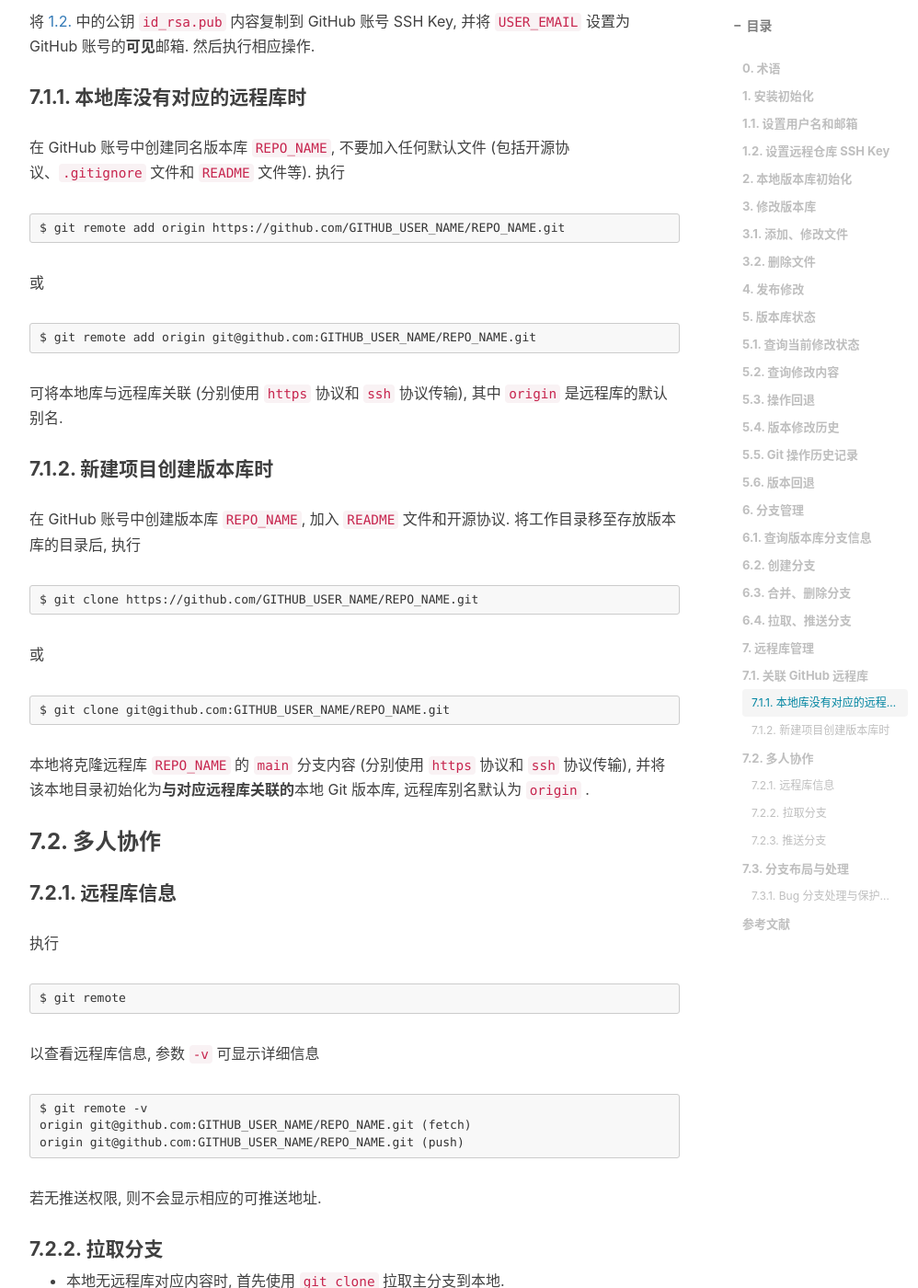
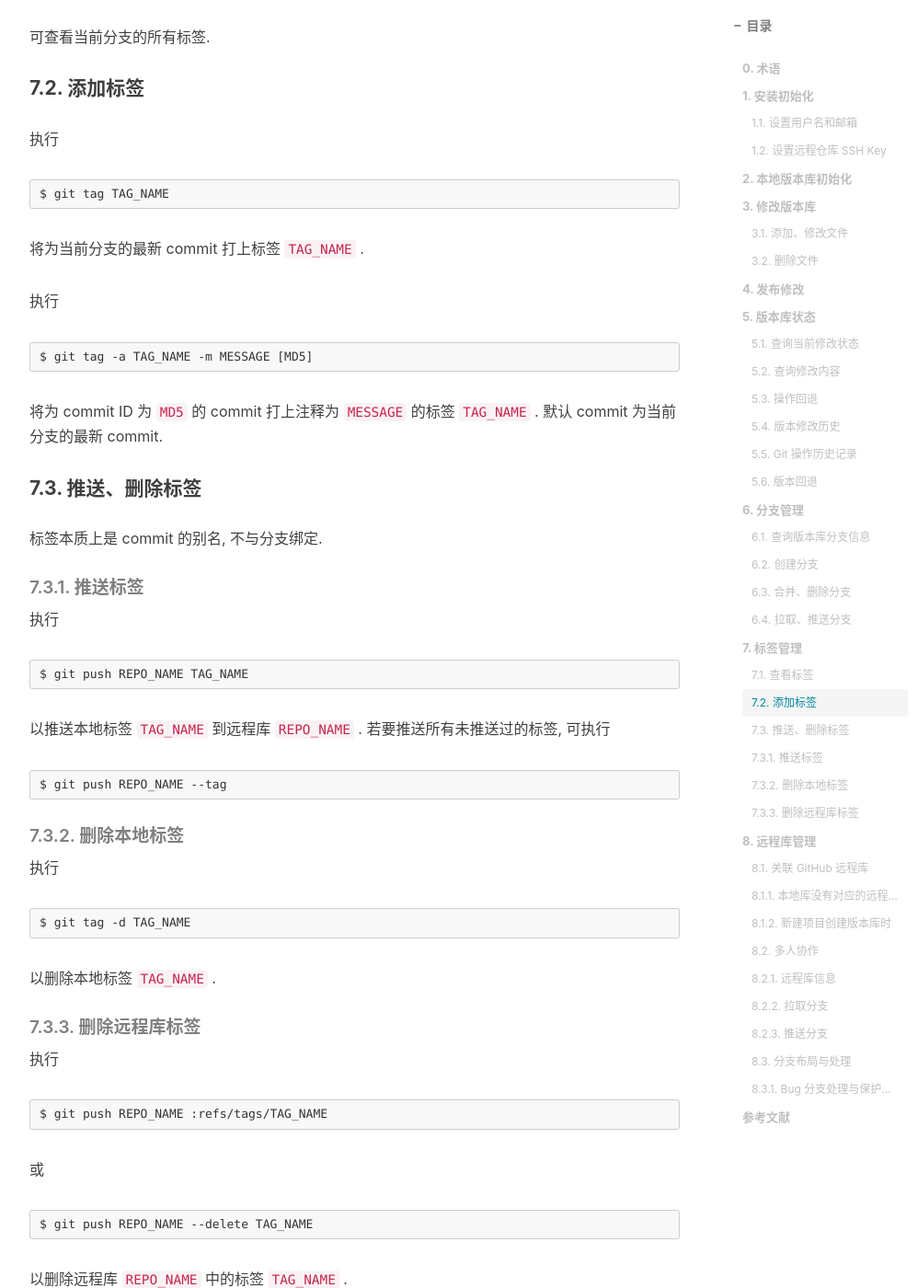
Before and after one commit to Eicmlye/Eicmlye.github.io, a Jekyll site: the page built from _posts/2022-07-25-git-tutorial.md, in a window 1280 px wide and 1400 px high, scrolled down 7364 px. Shown: the whole window at 92% size, without its empty margins (233-1231 px from the left). Built offline with Jekyll 4.4.1, drawn with Linux system fonts in a browser that asks for light colours; nearby versions of some CDN libraries; comment, search, counter and statistics services are not loaded; some of the changed text lies outside the part shown.

Commit message:
upd tag management

```diff
--- a/_posts/2022-07-25-git-tutorial.md
+++ b/_posts/2022-07-25-git-tutorial.md
@@ -12,7 +12,7 @@ tags: # for multiple tags, tabs should be replaced by spaces before '-';
     - Git
 ---
 
-## 0. 术语
+### 0. 术语
 
 未追踪文件 (untracked files): 新建的、从未加入过暂存区的文件.
 
@@ -20,14 +20,14 @@ tags: # for multiple tags, tabs should be replaced by spaces before '-';
 
 忽略的文件 (ignored files): .gitignore 中包含的文件.
 
-## 1. 安装初始化
+### 1. 安装初始化
 
-### 1.1. 设置用户名和邮箱
+#### 1.1. 设置用户名和邮箱
 
     $ git config --global user.name "USER_NAME"
     $ git config --global user.email "USER_EMAIL"
 
-### 1.2. 设置远程仓库 SSH Key
+#### 1.2. 设置远程仓库 SSH Key
 
 在 `C:/User/USER_NAME` 目录中查看是否有 `.ssh` 目录. 若无, 执行
 
@@ -37,7 +37,7 @@ tags: # for multiple tags, tabs should be replaced by spaces before '-';
 
 **注意:** 切勿泄露私钥 `id_rsa`.
 
-## 2. 本地版本库初始化
+### 2. 本地版本库初始化
 
     $ cd REPO_PATH
     $ mkdir REPO_NAME
@@ -47,7 +47,7 @@ tags: # for multiple tags, tabs should be replaced by spaces before '-';
 
 远程库初始化和库关联见 [7.1. 节](#71-关联-github-远程库).
 
-## 3. 修改版本库
+### 3. 修改版本库
 
 **注意:**
 1. 避免使用 Windows 自带的记事本软件编辑文本文件, 建议使用 VS Code 或 Atom.
@@ -55,7 +55,7 @@ tags: # for multiple tags, tabs should be replaced by spaces before '-';
 
         fatal: not a git repository (or any of the parent directories)
 
-### 3.1. 添加、修改文件
+#### 3.1. 添加、修改文件
 
 将要添加到库中的文件移动到库目录内, 或将库中要修改的文件修改后, 执行
 
@@ -68,7 +68,7 @@ tags: # for multiple tags, tabs should be replaced by spaces before '-';
 
     fatal: pathspec 'FILE_NAME' did not match any files
 
-### 3.2. 删除文件
+#### 3.2. 删除文件
 
 将要删除的文件先移出库或直接删除, 然后执行
 
@@ -76,7 +76,7 @@ tags: # for multiple tags, tabs should be replaced by spaces before '-';
 
 使修改进入暂存区.
 
-## 4. 发布修改
+### 4. 发布修改
 
 执行
 
@@ -84,9 +84,9 @@ tags: # for multiple tags, tabs should be replaced by spaces before '-';
 
 以发布暂存区的修改为最新版本库.
 
-## 5. 版本库状态
+### 5. 版本库状态
 
-### 5.1. 查询当前修改状态
+#### 5.1. 查询当前修改状态
 
     $ git status
 
@@ -113,7 +113,7 @@ tags: # for multiple tags, tabs should be replaced by spaces before '-';
     以下修改在 `git commit` 执行后会发布至最新版本库中:
     - 第二处省略号表示已提交至暂存区的修改.
 
-### 5.2. 查询修改内容
+#### 5.2. 查询修改内容
 
     $ git diff FILE_NAME
 
@@ -124,7 +124,7 @@ tags: # for multiple tags, tabs should be replaced by spaces before '-';
 - 按左、右方向键向后、向前翻页
 - 按 `Q` 键退出打印 (也可能是 `Ctrl + Q` , `Shift + Q` , `ESC` 或 `Win + Q` )
 
-### 5.3. 操作回退
+#### 5.3. 操作回退
 
 - 撤销工作区中文件 `FILE_NAME` 的所有修改, 将其状态返回至最新版本库中的状态, 可执行
 
@@ -134,7 +134,7 @@ tags: # for multiple tags, tabs should be replaced by spaces before '-';
 
         $ git reset HEAD FILE_NAME
 
-### 5.4. 版本修改历史
+#### 5.4. 版本修改历史
 
 执行
 
@@ -156,7 +156,7 @@ tags: # for multiple tags, tabs should be replaced by spaces before '-';
 
 参数 `--graph` 将输出分支合并图.
 
-### 5.5. Git 操作历史记录
+#### 5.5. Git 操作历史记录
 
 执行
 
@@ -166,7 +166,7 @@ tags: # for multiple tags, tabs should be replaced by spaces before '-';
 
     MD5_ID (HEAD->main) HEAD@{NUM}: COMMAND: MESSAGE
 
-### 5.6. 版本回退
+#### 5.6. 版本回退
 
 Git 中, `HEAD` 为当前版本指针, 向前1个版本为 `HEAD^`, 向前 n 个版本为 `HEAD~n`.
 
@@ -180,11 +180,11 @@ Git 中, `HEAD` 为当前版本指针, 向前1个版本为 `HEAD^`, 向前 n 个
 
     其中 `MD5_ID` 可在 `git reflog` 的执行结果中查找.
 
-## 6. 分支管理
+### 6. 分支管理
 
 `main` 等指针是分支的首元指针, 指向一个分支的最新发布的修改; `HEAD` 则是工作指针, 指向当前工作所处的分支的首元指针 (如 `main` ), `HEAD`指向的指针所指向的修改称为工作修改.
 
-### 6.1. 查询版本库分支信息
+#### 6.1. 查询版本库分支信息
 
 执行
 
@@ -199,7 +199,7 @@ Git 中, `HEAD` 为当前版本指针, 向前1个版本为 `HEAD^`, 向前 n 个
 
 其中标*的为当前分支.
 
-### 6.2. 创建分支
+#### 6.2. 创建分支
 
 创建分支的本质, 是创建一个指向工作修改的新指针, 并将 `HEAD` 指向这个新指针.
 
@@ -215,7 +215,7 @@ Git 中, `HEAD` 为当前版本指针, 向前1个版本为 `HEAD^`, 向前 n 个
 
     $ git switch -c BRANCH_NAME
 
-### 6.3. 合并、删除分支
+#### 6.3. 合并、删除分支
 
 执行
 
@@ -237,7 +237,7 @@ Git 中, `HEAD` 为当前版本指针, 向前1个版本为 `HEAD^`, 向前 n 个
 
 以删除远程库 `REPO_NAME` 中的分支 `BRANCH_NAME` .
 
-### 6.4. 拉取、推送分支
+#### 6.4. 拉取、推送分支
 
 先用 `git switch` 切换至需要拉取到或推送的分支 `BRANCH_NAME_LOCAL`.
 
@@ -253,13 +253,71 @@ Git 中, `HEAD` 为当前版本指针, 向前1个版本为 `HEAD^`, 向前 n 个
 
 以将远程库 `REMOTE_REPO_NAME` 的分支 `REMOTE_BRANCH_NAME` 的内容拉取到当前分支 `BRANCH_NAME_LOCAL` .
 
-## 7. 远程库管理
+### 7. 标签管理
 
-### 7.1. 关联 GitHub 远程库
+#### 7.1. 查看标签
+
+执行
+
+    $ git tag
+
+可查看当前分支的所有标签.
+
+#### 7.2. 添加标签
+
+执行
+
+    $ git tag TAG_NAME
+
+将为当前分支的最新 commit 打上标签 `TAG_NAME` .
+
+执行
+
+    $ git tag -a TAG_NAME -m MESSAGE [MD5]
+
+将为 commit ID 为 `MD5` 的 commit 打上注释为 `MESSAGE` 的标签 `TAG_NAME` . 默认 commit 为当前分支的最新 commit.
+
+#### 7.3. 推送、删除标签
+
+标签本质上是 commit 的别名, 不与分支绑定.
+
+##### 7.3.1. 推送标签
+
+执行
+
+    $ git push REPO_NAME TAG_NAME
+
+以推送本地标签 `TAG_NAME` 到远程库 `REPO_NAME` . 若要推送所有未推送过的标签, 可执行
+
+    $ git push REPO_NAME --tag
+
+##### 7.3.2. 删除本地标签
+
+执行
+
+    $ git tag -d TAG_NAME
+
+以删除本地标签 `TAG_NAME` .
+
+##### 7.3.3. 删除远程库标签
+
+执行
+
+    $ git push REPO_NAME :refs/tags/TAG_NAME
+
+或
+
+    $ git push REPO_NAME --delete TAG_NAME
+
+以删除远程库 `REPO_NAME` 中的标签 `TAG_NAME` .
+
+### 8. 远程库管理
+
+#### 8.1. 关联 GitHub 远程库
 
 将 [1.2.](#12-设置远程仓库-ssh-key) 中的公钥 `id_rsa.pub` 内容复制到 GitHub 账号 SSH Key, 并将 `USER_EMAIL` 设置为 GitHub 账号的**可见**邮箱. 然后执行相应操作.
 
-#### 7.1.1. 本地库没有对应的远程库时
+##### 8.1.1. 本地库没有对应的远程库时
 
 在 GitHub 账号中创建同名版本库 `REPO_NAME`, 不要加入任何默认文件 (包括开源协议、`.gitignore` 文件和 `README` 文件等). 执行
 
@@ -271,7 +329,7 @@ Git 中, `HEAD` 为当前版本指针, 向前1个版本为 `HEAD^`, 向前 n 个
 
 可将本地库与远程库关联 (分别使用 `https` 协议和 `ssh` 协议传输), 其中 `origin` 是远程库的默认别名.
 
-#### 7.1.2. 新建项目创建版本库时
+##### 8.1.2. 新建项目创建版本库时
 
 在 GitHub 账号中创建版本库 `REPO_NAME`, 加入 `README` 文件和开源协议. 将工作目录移至存放版本库的目录后, 执行
 
@@ -283,9 +341,9 @@ Git 中, `HEAD` 为当前版本指针, 向前1个版本为 `HEAD^`, 向前 n 个
 
 本地将克隆远程库 `REPO_NAME` 的 `main` 分支内容 (分别使用 `https` 协议和 `ssh` 协议传输), 并将该本地目录初始化为**与对应远程库关联的**本地 Git 版本库, 远程库别名默认为 `origin` .
 
-### 7.2. 多人协作
+#### 8.2. 多人协作
 
-#### 7.2.1. 远程库信息
+##### 8.2.1. 远程库信息
 
 执行
 
@@ -299,7 +357,7 @@ Git 中, `HEAD` 为当前版本指针, 向前1个版本为 `HEAD^`, 向前 n 个
 
 若无推送权限, 则不会显示相应的可推送地址.
 
-#### 7.2.2. 拉取分支
+##### 8.2.2. 拉取分支
 
 - 本地无远程库对应内容时, 首先使用 `git clone` 拉取主分支到本地.
 
@@ -319,7 +377,7 @@ Git 中, `HEAD` 为当前版本指针, 向前1个版本为 `HEAD^`, 向前 n 个
 
         $ git push REMOTE_REPO_NAME BRANCH_NAME
 
-#### 7.2.3. 推送分支
+##### 8.2.3. 推送分支
 
 执行
 
@@ -327,7 +385,7 @@ Git 中, `HEAD` 为当前版本指针, 向前1个版本为 `HEAD^`, 向前 n 个
 
 可将本地分支 `BRANCH_NAME_LOCAL` 同步到其在远程库 `REMOTE_REPO_NAME` 中关联的分支.
 
-### 7.3. 分支布局与处理
+#### 8.3. 分支布局与处理
 
 理想的多人协作分支场景应当是
 
@@ -341,7 +399,7 @@ Git 中, `HEAD` 为当前版本指针, 向前1个版本为 `HEAD^`, 向前 n 个
 
 主分支 `main` 应当尽可能稳定, 只用于发布 Release 版本. 各协作者在各自的分支上工作, 完成后将工作合并到组长的分支或 `draft` 分支.
 
-#### 7.3.1. Bug 分支处理与保护现场
+##### 8.3.1. Bug 分支处理与保护现场
 
 Bug 处理具有临时性、紧急性的特点. Git 的工作区和暂存区是各分支共用的. 因此, 当临时需要处理 bug 而切换至 bug 分支时, 手头上的工作未完成, 需要先保存现场. 下面的操作将已追踪的文件保存到 stash list 中.
 
@@ -350,7 +408,7 @@ Bug 处理具有临时性、紧急性的特点. Git 的工作区和暂存区是
 
 若有暂时不便加入暂存区的未追踪文件, 可使用参数 `--include-untracked` 或 `-a`.
 
-**【注意**: 参数 `-u` 会将含有“未追踪且未忽略的文件”的文件夹整个删除, 应避免使用. 参见[该链接](http://web.archive.org/web/20140310215100/http://blog.icefusion.co.uk:80/git-stash-can-delete-ignored-files-git-stash-u/). **】**
+**【注意**: 参数 `-u` 会将含有“未追踪且未忽略的文件”的文件夹整个删除, 应避免使用. 参见[本文](http://web.archive.org/web/20140310215100/http://blog.icefusion.co.uk:80/git-stash-can-delete-ignored-files-git-stash-u/). **】**
 
 此时工作区和暂存区文件都会保存到 WIP 的位置, 工作区恢复到未修改的状态, 可以创建 Bug 分支, 修复后提交到 `main` 分支.
 
@@ -383,6 +441,6 @@ Bug 处理具有临时性、紧急性的特点. Git 的工作区和暂存区是
 
     $ git cherry-pick MD5_ISSUE
 
-## 参考文献
+### 参考文献
 
 <div id="liaoGit">[1] 廖雪峰. <a href="https://www.liaoxuefeng.com/wiki/896043488029600">Git 教程</a>. </div>
```
